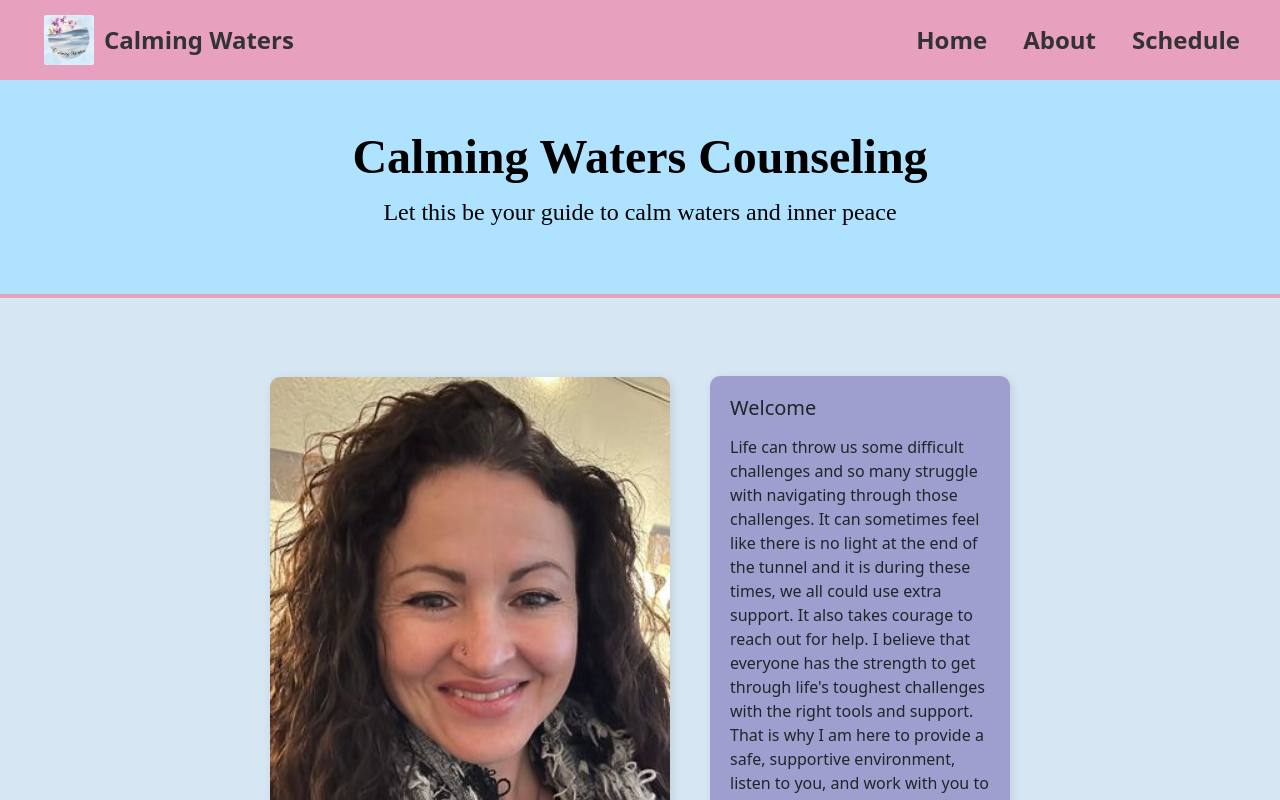
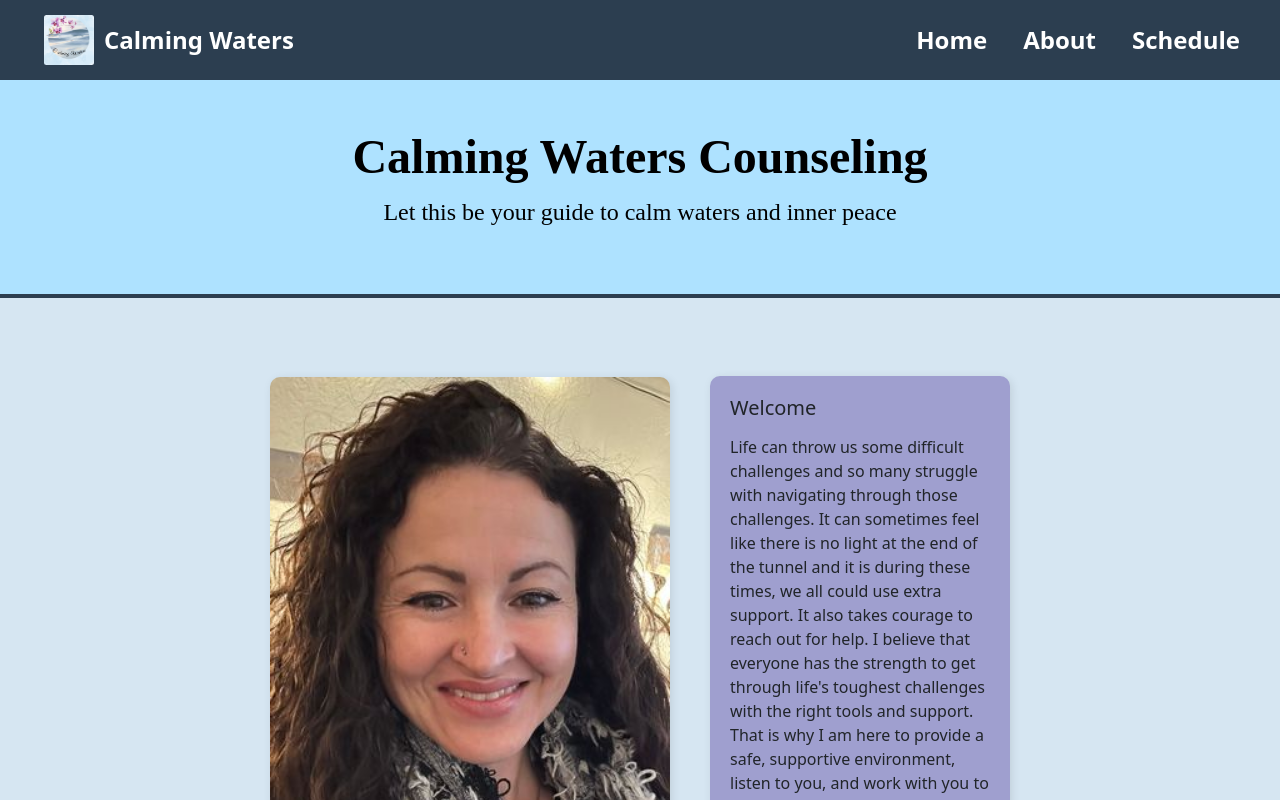
Before and after one commit to KawikaI/calming-waters, a React (Create React App) app in the folder calming-waters-react/: page / in a window 1280 px wide. Shown: the top 800 px of the page. Built offline with nearby package versions, Linux system fonts and the light colour scheme; a web font is replaced by a local one.

Commit message:
fixed nav color

```diff
--- a/calming-waters-react/src/App.css
+++ b/calming-waters-react/src/App.css
@@ -94,7 +94,7 @@
   font-family: "Satisfy", cursive;
   color: #9e9e9e !important;
   padding: 30px;
-  border-bottom: 4px solid #E8A0BF; /* Matches navbar */
+  border-bottom: 4px solid #2c3e50; /* Matches navbar */
 }
 
 
--- a/calming-waters-react/src/components/Navbar.css
+++ b/calming-waters-react/src/components/Navbar.css
@@ -19,7 +19,7 @@
 }
 
 .navbar {
-  background-color: #E8A0BF !important; /* Force Soft Orchid Pink */
+  background-color: #2c3e50 !important; /* Force Soft Orchid Pink */
   height: 80px; /* Adjust height */
   padding: 10px 20px; /* Add spacing */
   display: flex;
@@ -29,7 +29,7 @@
 
 .navbar a {
   font-size: 24px; /* Adjust size */
-  color: #333; /* Dark Gray for readability */
+  color: #ffffff; /* Dark Gray for readability */
   font-weight: bold;
   padding: 8px 12px;
   transition: color 0.3s ease;
```
